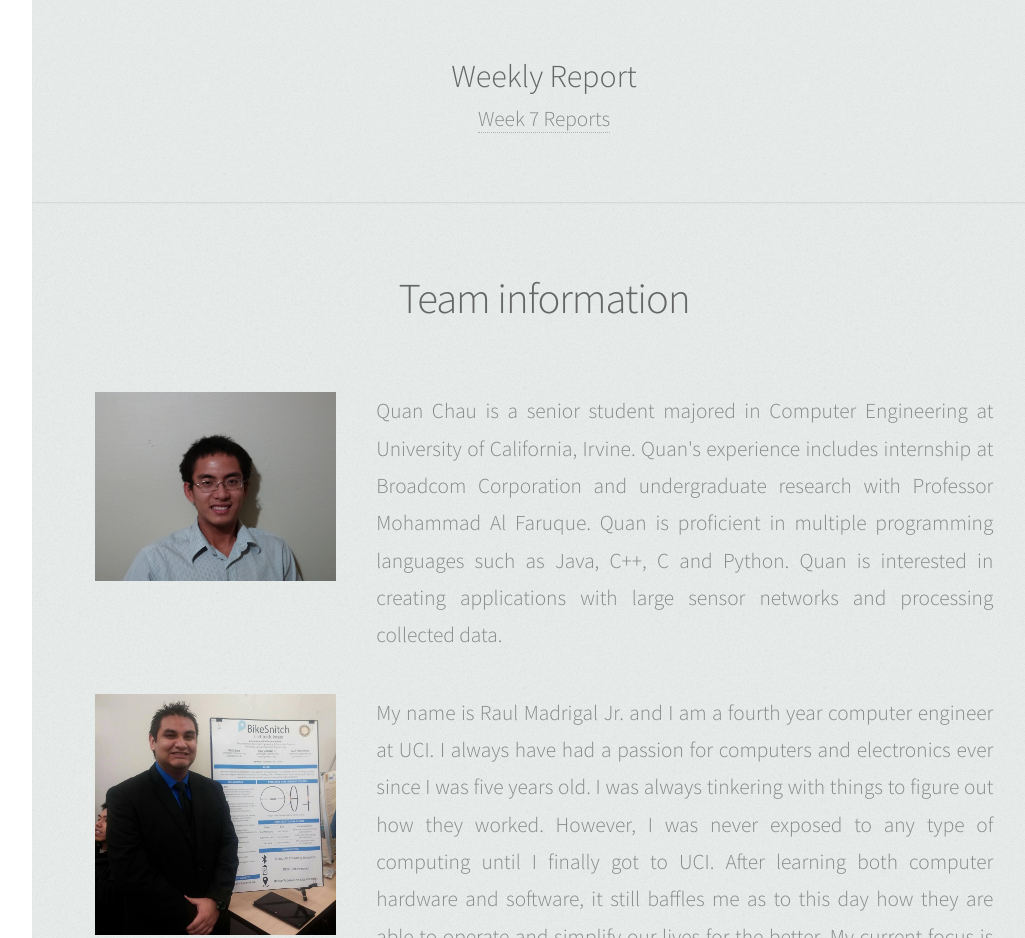
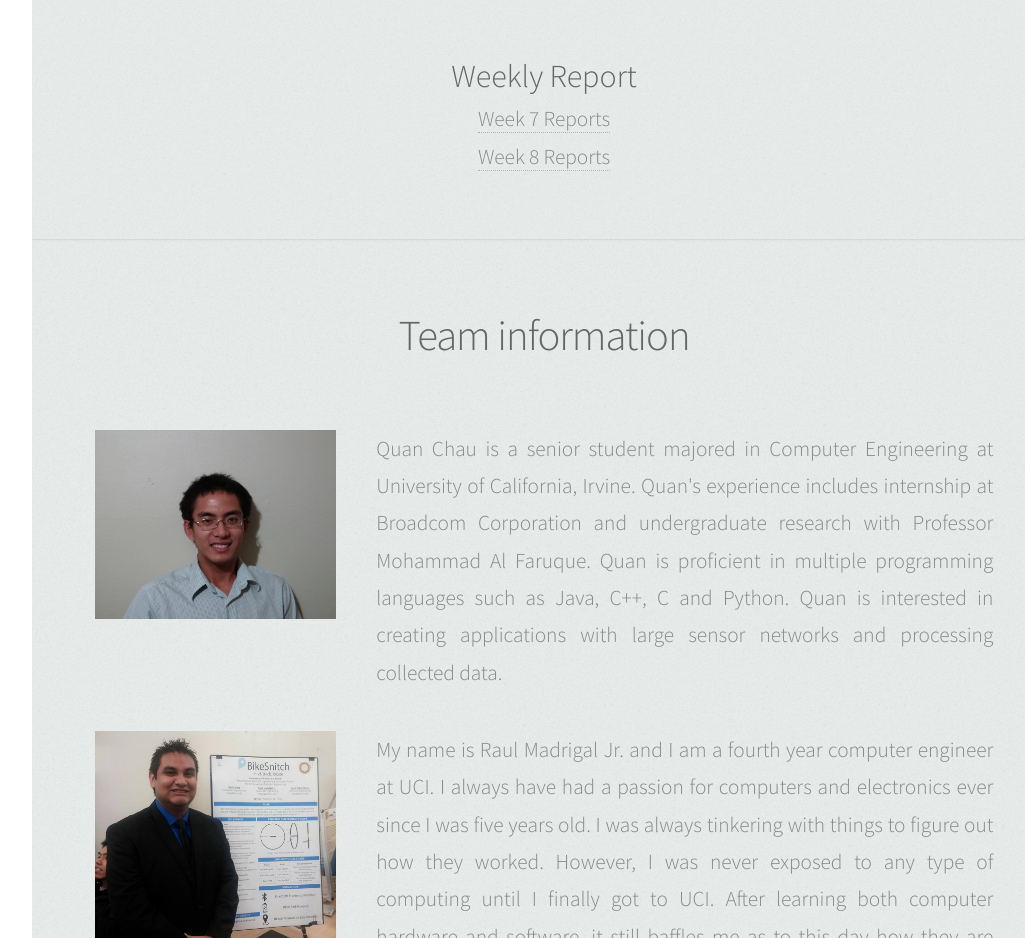
Before and after one commit to mqchau/eecs118website, a plain HTML site: page index.html in a window 1280 px wide. Shown: the part 2880-3818 px from the top of the page, without its empty margins (224-1249 px from the left). Drawn offline with Linux system fonts and the light colour scheme.

Commit message:
add week 8 report

```diff
--- a/index.html
+++ b/index.html
@@ -157,7 +157,8 @@
                             <h3>Weekly Report</h3>
 						    <ol>
                                 <li><a href="docs/Week7Report.docx">Week 7 Reports</a></li>
-                            </ol>
+                                 <li><a href="docs/Week8Report.docx">Week 8 Reports</a></li>
+						 </ol>
 						</div>
 					</section>
 					<section id="team" class="six">
```
Also changed, not shown: 1 other file.
